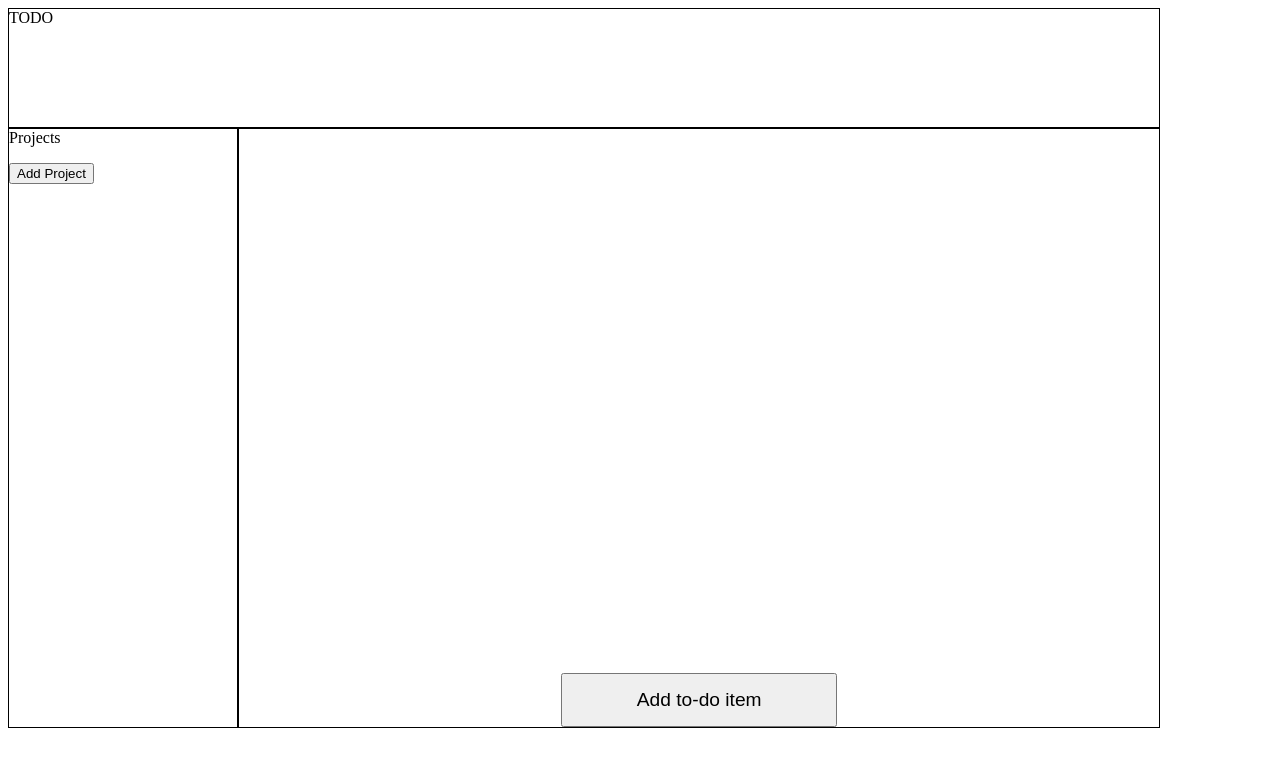
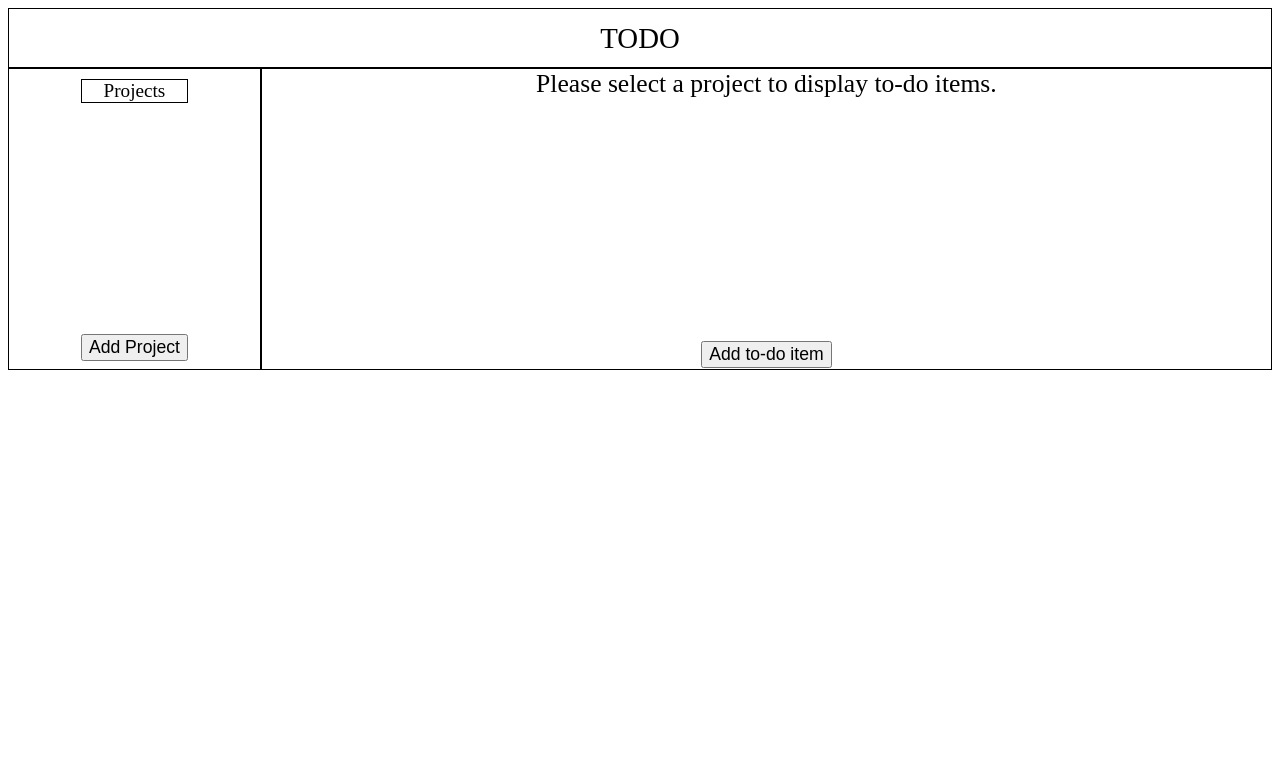
Before and after one commit to Adrian-Koh/odin-todolist, a website built with webpack: page src/template.html in a window 1280 px wide. Built offline with nearby package versions, Linux system fonts and the light colour scheme.

Commit message:
Add grid layout to each section and align items

```diff
--- a/src/styles.css
+++ b/src/styles.css
@@ -3,19 +3,29 @@
     grid-template-rows: 1fr 5fr;
     grid-template-columns: 1fr 4fr;
 
-    width: 90vw;
-    height: 90vh;
     position: relative;
 }
 
-#title {
+#container-title {
     grid-column: 1 / 3;
     grid-row: 1 / 2;
+
+    display: flex;
+    justify-content: center;
+    align-items: center;
+
+    font-size: 1.8rem;
+    padding: 10px;
 }
 
 #projects-sidebar {
     grid-column: 1 / 2;
     grid-row: 2 / 3;
+
+
+    display: grid;
+    grid-template-rows: 1fr 5fr 1fr;
+    justify-content: center;
 }
 
 #content {
@@ -23,10 +33,10 @@
     grid-row: 2 / 3;
 
     display: grid;
-    grid-template-rows: 2fr 8fr 1fr;
+    grid-template-rows: 1fr 8fr 1fr;
 }
 
-#title, #projects-sidebar, #content {
+#container-title, #projects-sidebar, #content {
     border: solid 1px black;
 }
 
@@ -39,13 +49,15 @@
 }
 
 #content-project-title {
-    font-size: 2rem;
+    font-size: 1.6rem;
     justify-self: center;
+    align-self: center;
 }
 
 #content-todo-list {
     display: grid;
-    grid-template-rows: repeat(auto-fit, minmax(100px, 1fr));
+    grid-template-rows: repeat(auto-fit, minmax(50px, 1fr));
+    overflow: auto;
 }
 
 #todo-item {
@@ -54,7 +66,19 @@
 }
 
 #add-new-item {
+    font-size: 1.1rem;
+    justify-self: center;
+    align-self: center;
+}
+
+#sidebar-title {
+    border: solid 1px black;
     font-size: 1.2rem;
-    width: 30%;
-    justify-self: center;
+    text-align: center;
+    align-self: center;
 }
+
+#add-new-project {
+    align-self: center;
+    font-size: 1.1rem;
+}
--- a/src/template.html
+++ b/src/template.html
@@ -7,14 +7,14 @@
 </head>
 <body>
     <div id="container">
-        <div id="title">TODO</div>
+        <div id="container-title">TODO</div>
         <div id="projects-sidebar">
             <div id="sidebar-title">Projects</div>
             <ul id="projects-list"></ul>
             <button id="add-new-project">Add Project</button>
         </div>
         <div id="content">
-            <div id="content-project-title"></div>
+            <div id="content-project-title">Please select a project to display to-do items.</div>
             <div id="content-todo-list"></div>
             <button id="add-new-item">Add to-do item</button>
         </div>
```
